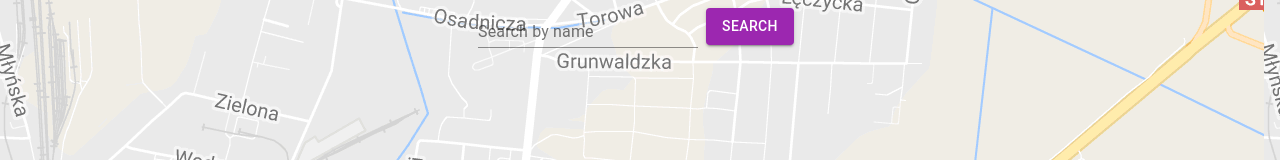
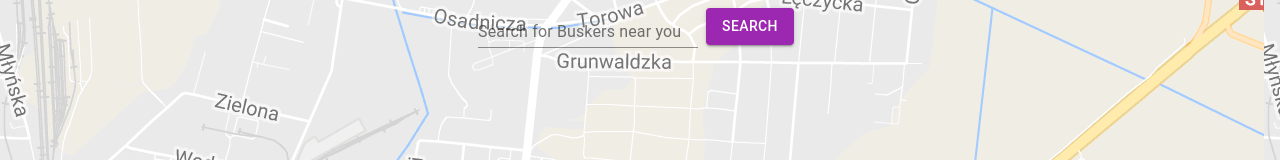
Before and after one commit to DGKSK8LIFE/street-show, a React (Create React App) app in the folder app/: page / in a window 1280 px wide. Shown: the top 160 px of the page. Built offline with nearby package versions, Linux system fonts and the light colour scheme.

Commit message:
reworded placeholder

```diff
--- a/app/src/App.js
+++ b/app/src/App.js
@@ -32,7 +32,7 @@ function App() {
     <div style={{ display: `flex`, justifyContent: `center`, alignItems: `center` }}>
       <header className="App-header">
         <form>
-          <TextField className={classes.root} id="outlined-search" label="Search by name" varient="filled" type="search" size="large" />
+          <TextField className={classes.root} id="outlined-search" label="Search for Buskers near you" varient="filled" type="search" size="large" />
           <ColorButton variant="contained" color="primary" className={classes.margin}>
             Search
           </ColorButton>
```
